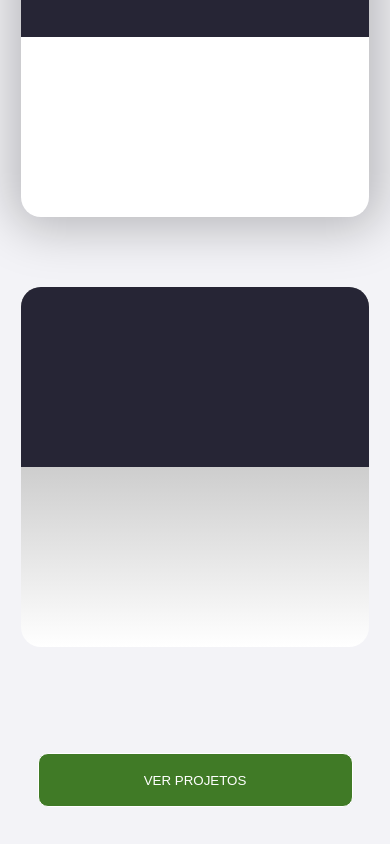
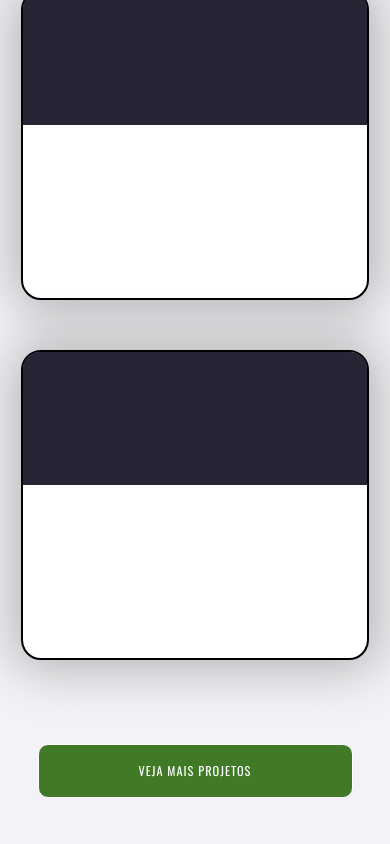
Before and after one commit to Mastic-Automate/automate-website, a React (Create React App) app: page /mastic in a window 390 px wide. Shown: the part 2400-3244 px from the top of the page. Built offline with nearby package versions, Linux system fonts and the light colour scheme.

Commit message:
responsive projects section finished

```diff
--- a/src/components/ProjectsSection/ProjectsSection.css
+++ b/src/components/ProjectsSection/ProjectsSection.css
@@ -56,6 +56,10 @@
 
     .carousel-wrapper .btn-primary {
         background: #407A26;
+        font-family: Oswald;
+        letter-spacing: 1px;
+        font-size: 2.2rem;
+        text-align: center;
         width: 315px;
         height: 54px;
         text-transform: uppercase;
@@ -68,19 +72,19 @@
     width: 99%;
     margin-left: auto;
     margin-right: auto;
-    margin-bottom: 10rem;
+    margin-bottom: 6rem;
     display: flex;
     justify-content: space-between;
 }
 
 .carousel .card {
+    padding: 0;
+    border: 2px solid black;
     background-image: linear-gradient(180deg, rgb(156, 156, 156), white);
     border-radius: 20px;
     width: 100%;
-    max-width: 350px;
-    height: 100%;
-    min-height: 360px;
-    max-height: 360px;
+    max-width: 300px;
+    height: 360px;
     display: flex;
     flex-direction: column;
     justify-content: space-between;
@@ -94,21 +98,34 @@
     }
 
     .carousel .card .card-header {
-        width: 100%;
-        height: 30%;
-        min-height: 180px;
+        width: 100.19%;
+        margin-top: -.07%;
+        margin-left: -.1%;
+        height: 44%;
+        padding: 0;
+        border-top-left-radius: 16px;
+        border-top-right-radius: 16px;
         background-color: #262535;
-        border-top-left-radius: 20px;
-        border-top-right-radius: 20px;
     }
 
     .carousel .card .card-body {
-        height: 70%;
-        min-height: 300px;
+        height: 57%;
+        width: 100%;
     }
 
-@media only screen and (max-width: 768px) {
+@media only screen and (max-width: 1070px) {
+    .carousel .card {
+        background-color: white;
+        background-image: none;
+        box-shadow: 1px 1px 50px 10px rgba(0, 0, 0, 0.25);
+    }
 
+    .carousel .card.active {
+        transform: none;
+    }
+}
+
+@media only screen and (max-width: 1030px) {
     .projects-wrapper {
         width: 100%;
     }
@@ -119,9 +136,21 @@
         align-items: center;
     }
 
+    .carousel-wrapper {
+        margin-top: 300px;
+    }
+
     .carousel .card {
         width: 90%;
-        max-width: none;
+        min-width: 300px;
+        max-width: 500px;
+        height: 450px;
         margin-bottom: 50px;
     }
 }
+
+@media only screen and (max-width: 430px) {
+    .carousel .card {
+        height: 310px;
+    }
+}
--- a/src/components/ProjectsSection/index.js
+++ b/src/components/ProjectsSection/index.js
@@ -41,7 +41,7 @@ return (
         </div>
 
       </div>
-      <button className='btn-primary'>Ver projetos</button>
+      <button className='btn-primary'>Veja mais projetos</button>
     </div>
   </div>
 );
```
